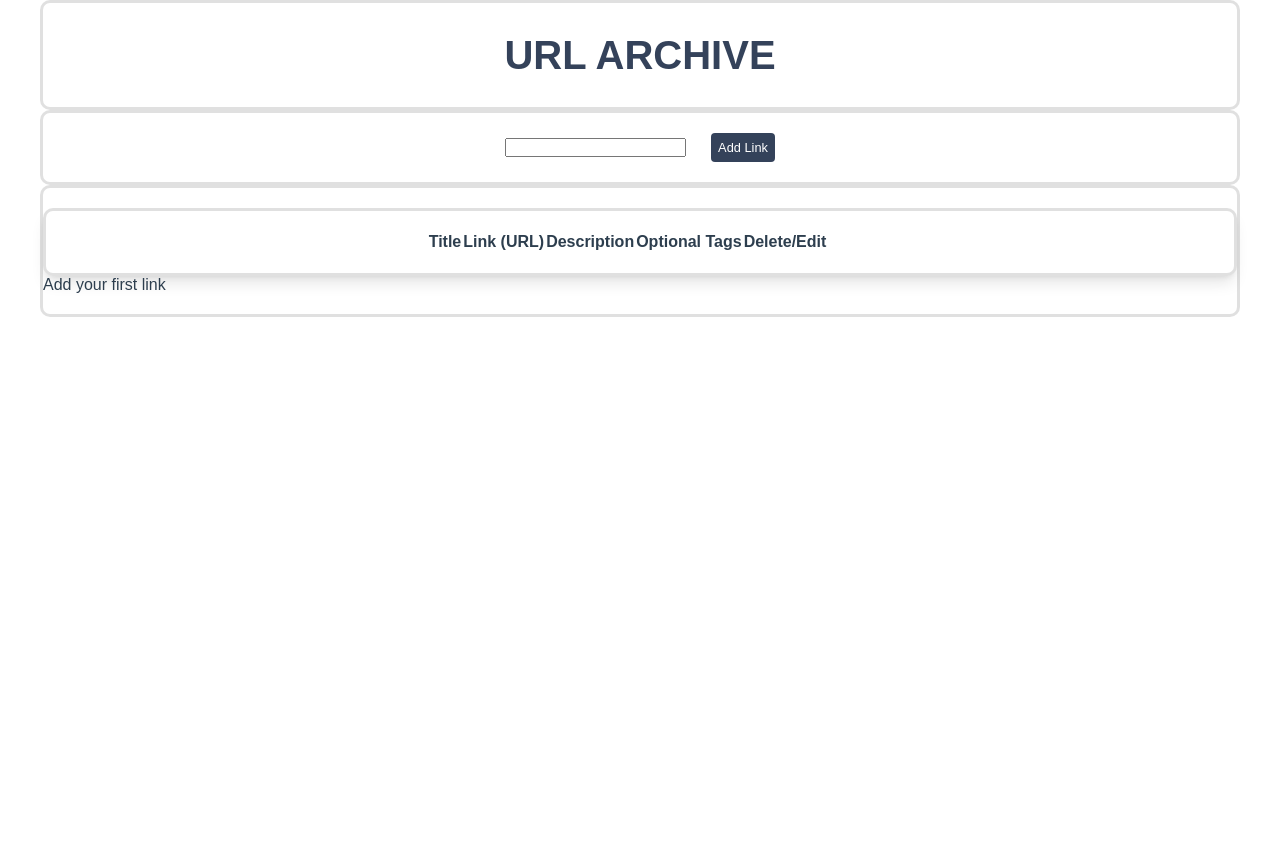
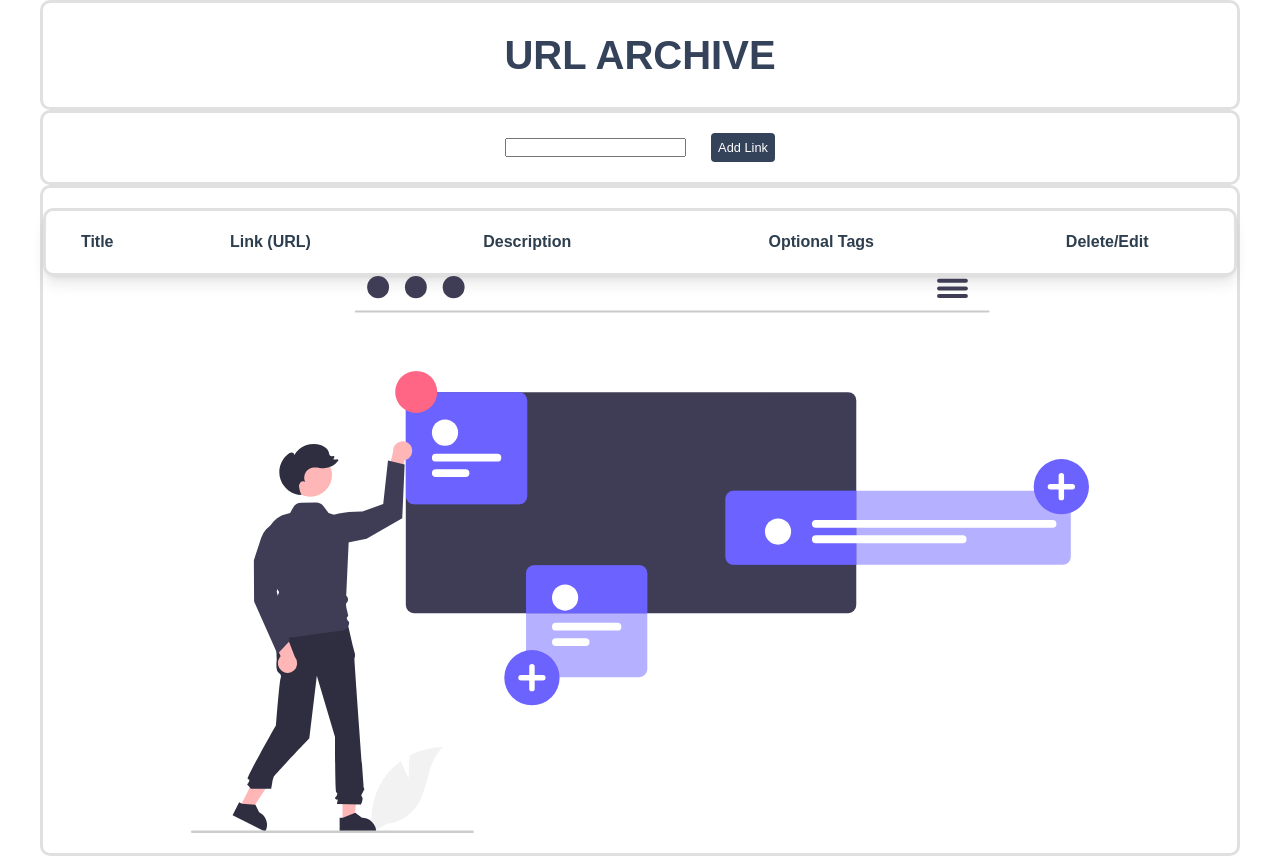
Before and after one commit to NeeloByron/Task-2-ReactTS-Links-Vault, a React (Vite) app: page / in a window 1280 px wide. Before the commit the page ends 800 px from the top, so only its background shows below. Built offline with nearby package versions, Linux system fonts and the light colour scheme; a web font is replaced by a local one.

Commit message:
Added an add-information for empty state, imported and used in for display

```diff
--- a/src/Components/LinkVaultApp.tsx
+++ b/src/Components/LinkVaultApp.tsx
@@ -2,6 +2,7 @@ import  RecordingMethod  from '@/Components/RecordingMethod/RecordingMethod'
 import { Table } from '@/Components/Table/Table';
 import { useEffect, useState } from 'react';
 import Button from './Inputs/Button';
+import edgeLogo from '@/assets/add-information.svg'
 import bookMark from '@/assets/bookmark.png';
 
 interface LinkItem {
@@ -116,7 +117,9 @@ export const LinkVaultApp = () => {
             <section className={'results'} aria-label='saved-Links'>
                 <Table items={filteredItems} deleteItem={deleteItem} onEditClick={handleStartEdit} />
                  {filteredItems.length === 0 && items.length > 0 && (<p>No links found matching to what you entered!</p>)}
-                {items.length === 0 && (<p>Add your first link </p>)}
+                {items.length === 0 && (<div className={'icon-container'}><img src={edgeLogo}
+                                        alt="Microsoft Edge HTML Document" />
+                                        </div>)}
                </section>
 
              {/* <div className={'countItemsHolder'}>
--- a/src/Components/Table/Table.module.css
+++ b/src/Components/Table/Table.module.css
@@ -1,9 +1,6 @@
 .mainTable {
     box-shadow: 0 10px 15px -3px rgba(0, 0, 0, 0.1), 0 4px 6px -4px rgba(0, 0, 0, 0.1);
-    display: flex;
     width: 100%;
-    justify-content: center;
-    align-items: center;
     box-sizing: border-box;
     gap: 25px;
     border: 3px solid rgba(0, 0, 0, 0.12);
--- a/src/Components/Table/Table.tsx
+++ b/src/Components/Table/Table.tsx
@@ -66,7 +66,6 @@ export const Table: React.FC<TableProps> = ({ items, deleteItem, onEditClick })
           ))}
         </tbody>
       </table>
-
     </>
   )
 }
--- a/src/index.css
+++ b/src/index.css
@@ -215,3 +215,9 @@ th {
     max-width: 1200px;
     margin: 0 auto;
 }
+
+.icon-container {
+    display: flex;
+    justify-content: center;
+    align-items: center;
+}
```
Also changed, not shown: src/assets/add-information.svg (added).
